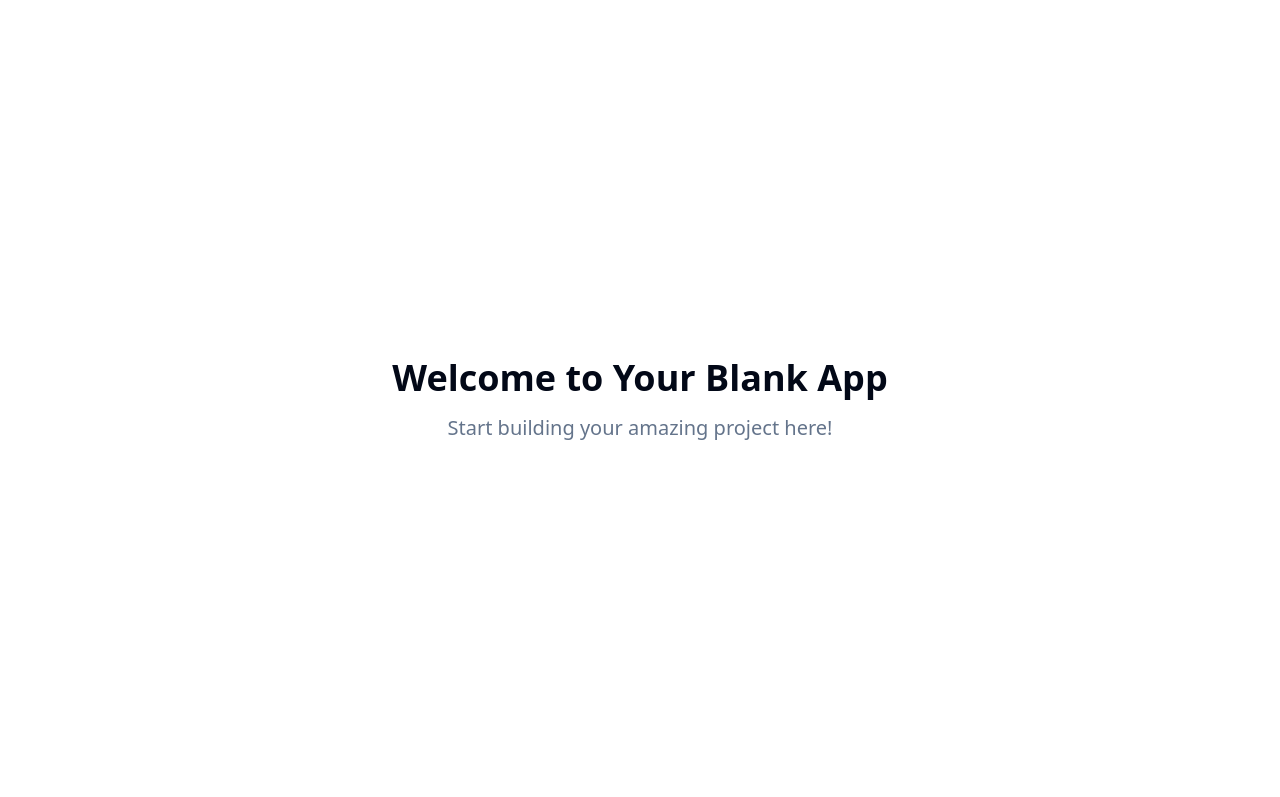
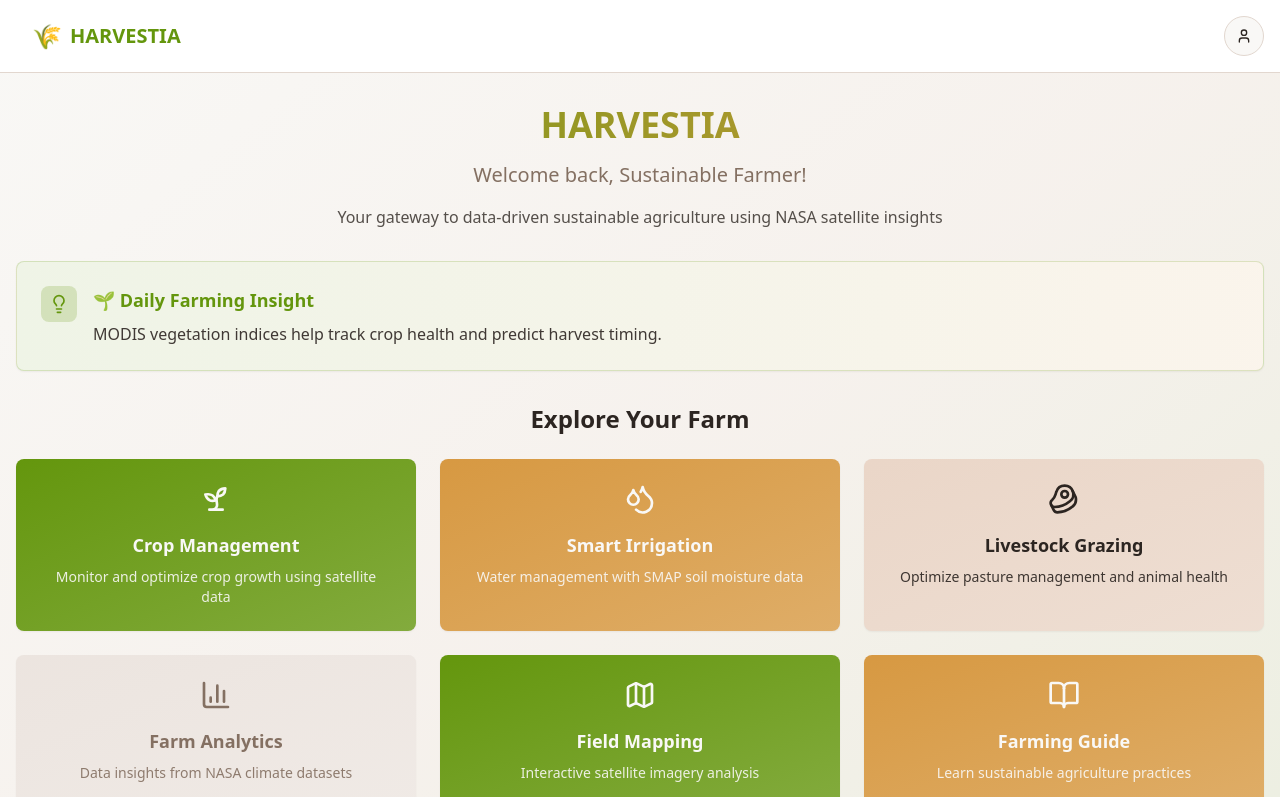
Before and after one commit to Creativity-Freaks/Harvestia-Sustainable-Farmer, a React (Vite) app: page / in a window 1280 px wide. Shown: the top 797 px of the page. Built offline with nearby package versions, Linux system fonts and the light colour scheme.

Commit message:
Add Harvestia project structure
Set up the basic project structure for Harvestia, an educational game focused on sustainable agriculture using NASA data. This includes the initial frontend setup with React and TypeScript, and outlines the backend architecture.

```diff
--- /dev/null
+++ b/src/components/FarmingCard.tsx
@@ -0,0 +1,41 @@
+import { Card } from "@/components/ui/card";
+import { Button } from "@/components/ui/button";
+import { cn } from "@/lib/utils";
+
+interface FarmingCardProps {
+  title: string;
+  description: string;
+  icon: React.ReactNode;
+  color: "primary" | "accent" | "secondary" | "muted";
+  onClick?: () => void;
+}
+
+const colorVariants = {
+  primary: "bg-gradient-to-br from-primary to-primary/80 text-primary-foreground",
+  accent: "bg-gradient-to-br from-accent to-accent/80 text-accent-foreground",
+  secondary: "bg-gradient-to-br from-secondary to-secondary/80 text-secondary-foreground",
+  muted: "bg-gradient-to-br from-muted to-muted/80 text-muted-foreground"
+};
+
+export const FarmingCard = ({ title, description, icon, color, onClick }: FarmingCardProps) => {
+  return (
+    <Card
+      className={cn(
+        "p-6 cursor-pointer transition-all duration-200 hover:scale-105 border-0",
+        "hover:shadow-[0_8px_30px_rgb(0,0,0,0.12)]",
+        colorVariants[color]
+      )}
+      onClick={onClick}
+    >
+      <div className="flex flex-col items-center text-center space-y-4">
+        <div className="text-4xl">
+          {icon}
+        </div>
+        <div className="space-y-2">
+          <h3 className="text-lg font-semibold">{title}</h3>
+          <p className="text-sm opacity-90">{description}</p>
+        </div>
+      </div>
+    </Card>
+  );
+};
--- /dev/null
+++ b/src/components/FarmingTip.tsx
@@ -0,0 +1,32 @@
+import { Card } from "@/components/ui/card";
+import { Lightbulb } from "lucide-react";
+
+export const FarmingTip = () => {
+  const tips = [
+    "Crop rotation helps maintain soil nutrients and reduces pest buildup naturally.",
+    "Monitor soil moisture levels regularly - overwatering can be as harmful as underwatering.",
+    "Companion planting can naturally deter pests and improve crop yields.",
+    "Use NASA SMAP data to optimize irrigation timing based on soil moisture patterns.",
+    "MODIS vegetation indices help track crop health and predict harvest timing."
+  ];
+
+  const randomTip = tips[Math.floor(Math.random() * tips.length)];
+
+  return (
+    <Card className="p-6 bg-gradient-to-r from-primary/10 to-accent/10 border border-primary/20">
+      <div className="flex items-start space-x-4">
+        <div className="p-2 bg-primary/20 rounded-lg">
+          <Lightbulb className="h-5 w-5 text-primary" />
+        </div>
+        <div className="flex-1">
+          <h3 className="text-lg font-semibold text-primary mb-2">
+            🌱 Daily Farming Insight
+          </h3>
+          <p className="text-foreground/90">
+            {randomTip}
+          </p>
+        </div>
+      </div>
+    </Card>
+  );
+};
--- /dev/null
+++ b/src/components/Header.tsx
@@ -0,0 +1,31 @@
+import { Button } from "@/components/ui/button";
+import { Menu, User } from "lucide-react";
+
+interface HeaderProps {
+  onMenuClick?: () => void;
+}
+
+export const Header = ({ onMenuClick }: HeaderProps) => {
+  return (
+    <header className="flex items-center justify-between p-4 bg-card border-b border-border">
+      <div className="flex items-center space-x-4">
+        <Button
+          variant="ghost"
+          size="icon"
+          onClick={onMenuClick}
+          className="md:hidden"
+        >
+          <Menu className="h-5 w-5" />
+        </Button>
+        <div className="flex items-center space-x-2">
+          <span className="text-2xl">🌾</span>
+          <h1 className="text-xl font-bold text-primary">HARVESTIA</h1>
+        </div>
+      </div>
+
+      <Button variant="outline" size="icon" className="rounded-full">
+        <User className="h-5 w-5" />
+      </Button>
+    </header>
+  );
+};
--- a/src/index.css
+++ b/src/index.css
@@ -8,33 +8,43 @@ All colors MUST be HSL.
 
 @layer base {
   :root {
-    --background: 0 0% 100%;
-    --foreground: 222.2 84% 4.9%;
+    /* Agricultural theme - earth tones and nature colors */
+    --background: 45 20% 97%;
+    --foreground: 25 15% 15%;
 
     --card: 0 0% 100%;
-    --card-foreground: 222.2 84% 4.9%;
+    --card-foreground: 25 15% 15%;
 
     --popover: 0 0% 100%;
-    --popover-foreground: 222.2 84% 4.9%;
+    --popover-foreground: 25 15% 15%;
 
-    --primary: 222.2 47.4% 11.2%;
-    --primary-foreground: 210 40% 98%;
+    --primary: 82 84% 32%; /* Farm green */
+    --primary-foreground: 45 20% 97%;
 
-    --secondary: 210 40% 96.1%;
-    --secondary-foreground: 222.2 47.4% 11.2%;
+    --secondary: 25 45% 85%; /* Wheat/beige */
+    --secondary-foreground: 25 15% 15%;
 
-    --muted: 210 40% 96.1%;
-    --muted-foreground: 215.4 16.3% 46.9%;
+    --muted: 25 25% 90%;
+    --muted-foreground: 25 15% 45%;
 
-    --accent: 210 40% 96.1%;
-    --accent-foreground: 222.2 47.4% 11.2%;
+    --accent: 35 65% 55%; /* Harvest orange */
+    --accent-foreground: 45 20% 97%;
 
-    --destructive: 0 84.2% 60.2%;
-    --destructive-foreground: 210 40% 98%;
+    --destructive: 0 84% 60%;
+    --destructive-foreground: 45 20% 97%;
 
-    --border: 214.3 31.8% 91.4%;
-    --input: 214.3 31.8% 91.4%;
-    --ring: 222.2 84% 4.9%;
+    --border: 25 25% 85%;
+    --input: 25 25% 85%;
+    --ring: 82 84% 32%;
+
+    /* Agricultural gradients */
+    --gradient-farm: linear-gradient(135deg, hsl(82 84% 32%), hsl(95 40% 45%));
+    --gradient-earth: linear-gradient(180deg, hsl(25 45% 85%), hsl(30 35% 75%));
+    --gradient-sky: linear-gradient(180deg, hsl(200 50% 85%), hsl(45 20% 97%));
+
+    /* Agricultural shadows */
+    --shadow-farm: 0 4px 20px hsl(82 84% 32% / 0.15);
+    --shadow-earth: 0 8px 25px hsl(25 15% 15% / 0.1);
 
     --radius: 0.5rem;
 
@@ -56,33 +66,34 @@ All colors MUST be HSL.
   }
 
   .dark {
-    --background: 222.2 84% 4.9%;
-    --foreground: 210 40% 98%;
+    /* Dark mode with rich earth tones */
+    --background: 25 25% 8%;
+    --foreground: 45 20% 95%;
 
-    --card: 222.2 84% 4.9%;
-    --card-foreground: 210 40% 98%;
+    --card: 25 20% 12%;
+    --card-foreground: 45 20% 95%;
 
-    --popover: 222.2 84% 4.9%;
-    --popover-foreground: 210 40% 98%;
+    --popover: 25 20% 12%;
+    --popover-foreground: 45 20% 95%;
 
-    --primary: 210 40% 98%;
-    --primary-foreground: 222.2 47.4% 11.2%;
+    --primary: 82 60% 45%; /* Darker farm green */
+    --primary-foreground: 45 20% 95%;
 
-    --secondary: 217.2 32.6% 17.5%;
-    --secondary-foreground: 210 40% 98%;
+    --secondary: 25 30% 18%;
+    --secondary-foreground: 45 20% 95%;
 
-    --muted: 217.2 32.6% 17.5%;
-    --muted-foreground: 215 20.2% 65.1%;
+    --muted: 25 20% 15%;
+    --muted-foreground: 25 10% 65%;
 
-    --accent: 217.2 32.6% 17.5%;
-    --accent-foreground: 210 40% 98%;
+    --accent: 35 55% 50%; /* Muted harvest orange */
+    --accent-foreground: 45 20% 95%;
 
-    --destructive: 0 62.8% 30.6%;
-    --destructive-foreground: 210 40% 98%;
+    --destructive: 0 62% 45%;
+    --destructive-foreground: 45 20% 95%;
 
-    --border: 217.2 32.6% 17.5%;
-    --input: 217.2 32.6% 17.5%;
-    --ring: 212.7 26.8% 83.9%;
+    --border: 25 20% 18%;
+    --input: 25 20% 18%;
+    --ring: 82 60% 45%;
     --sidebar-background: 240 5.9% 10%;
     --sidebar-foreground: 240 4.8% 95.9%;
     --sidebar-primary: 224.3 76.3% 48%;
--- a/src/pages/Index.tsx
+++ b/src/pages/Index.tsx
@@ -1,12 +1,120 @@
-// Update this page (the content is just a fallback if you fail to update the page)
+import { Header } from "@/components/Header";
+import { FarmingTip } from "@/components/FarmingTip";
+import { FarmingCard } from "@/components/FarmingCard";
+import { useState } from "react";
+import { Sprout, Droplets, Beef, BarChart3, Map, BookOpen, Trophy, User } from "lucide-react";
 
 const Index = () => {
+  const [selectedModule, setSelectedModule] = useState<string | null>(null);
+
+  const farmingModules = [
+    {
+      id: "crops",
+      title: "Crop Management",
+      description: "Monitor and optimize crop growth using satellite data",
+      icon: <Sprout className="h-8 w-8" />,
+      color: "primary" as const
+    },
+    {
+      id: "irrigation",
+      title: "Smart Irrigation",
+      description: "Water management with SMAP soil moisture data",
+      icon: <Droplets className="h-8 w-8" />,
+      color: "accent" as const
+    },
+    {
+      id: "livestock",
+      title: "Livestock Grazing",
+      description: "Optimize pasture management and animal health",
+      icon: <Beef className="h-8 w-8" />,
+      color: "secondary" as const
+    },
+    {
+      id: "analytics",
+      title: "Farm Analytics",
+      description: "Data insights from NASA climate datasets",
+      icon: <BarChart3 className="h-8 w-8" />,
+      color: "muted" as const
+    },
+    {
+      id: "mapping",
+      title: "Field Mapping",
+      description: "Interactive satellite imagery analysis",
+      icon: <Map className="h-8 w-8" />,
+      color: "primary" as const
+    },
+    {
+      id: "learning",
+      title: "Farming Guide",
+      description: "Learn sustainable agriculture practices",
+      icon: <BookOpen className="h-8 w-8" />,
+      color: "accent" as const
+    }
+  ];
+
   return (
-    <div className="min-h-screen flex items-center justify-center bg-background">
-      <div className="text-center">
-        <h1 className="text-4xl font-bold mb-4">Welcome to Your Blank App</h1>
-        <p className="text-xl text-muted-foreground">Start building your amazing project here!</p>
-      </div>
+    <div className="min-h-screen bg-gradient-to-br from-background via-secondary/20 to-primary/10">
+      <Header />
+
+      <main className="container mx-auto px-4 py-8 space-y-8">
+        {/* Welcome Section */}
+        <div className="text-center space-y-4">
+          <h1 className="text-4xl font-bold bg-gradient-to-r from-primary to-accent bg-clip-text text-transparent">
+            HARVESTIA
+          </h1>
+          <p className="text-xl text-muted-foreground">
+            Welcome back, Sustainable Farmer!
+          </p>
+          <p className="text-foreground/80 max-w-2xl mx-auto">
+            Your gateway to data-driven sustainable agriculture using NASA satellite insights
+          </p>
+        </div>
+
+        {/* Daily Farming Tip */}
+        <FarmingTip />
+
+        {/* Farming Modules Grid */}
+        <section className="space-y-6">
+          <h2 className="text-2xl font-bold text-center">Explore Your Farm</h2>
+          <div className="grid grid-cols-1 md:grid-cols-2 lg:grid-cols-3 gap-6">
+            {farmingModules.map((module) => (
+              <FarmingCard
+                key={module.id}
+                title={module.title}
+                description={module.description}
+                icon={module.icon}
+                color={module.color}
+                onClick={() => setSelectedModule(module.id)}
+              />
+            ))}
+          </div>
+        </section>
+
+        {/* Quick Stats */}
+        <section className="grid grid-cols-2 md:grid-cols-4 gap-4">
+          <div className="text-center p-4 bg-card rounded-lg border">
+            <div className="text-2xl font-bold text-primary">12</div>
+            <div className="text-sm text-muted-foreground">Fields Monitored</div>
+          </div>
+          <div className="text-center p-4 bg-card rounded-lg border">
+            <div className="text-2xl font-bold text-accent">85%</div>
+            <div className="text-sm text-muted-foreground">Water Efficiency</div>
+          </div>
+          <div className="text-center p-4 bg-card rounded-lg border">
+            <div className="text-2xl font-bold text-primary">2.1k</div>
+            <div className="text-sm text-muted-foreground">Sustainability Score</div>
+          </div>
+          <div className="text-center p-4 bg-card rounded-lg border">
+            <div className="text-2xl font-bold text-accent">7</div>
+            <div className="text-sm text-muted-foreground">Achievements</div>
+          </div>
+        </section>
+
+        {/* Footer */}
+        <footer className="text-center text-sm text-muted-foreground pt-8 border-t">
+          Explore • Learn • Discover • Harvest
+        </footer>
+      </main>
     </div>
   );
 };
```
